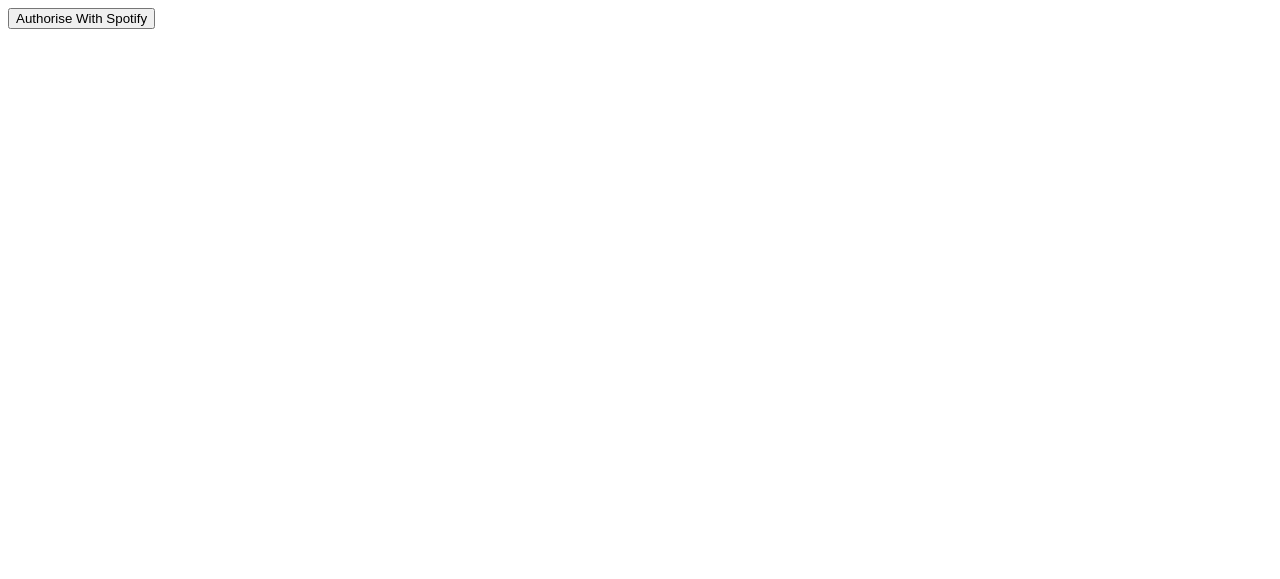
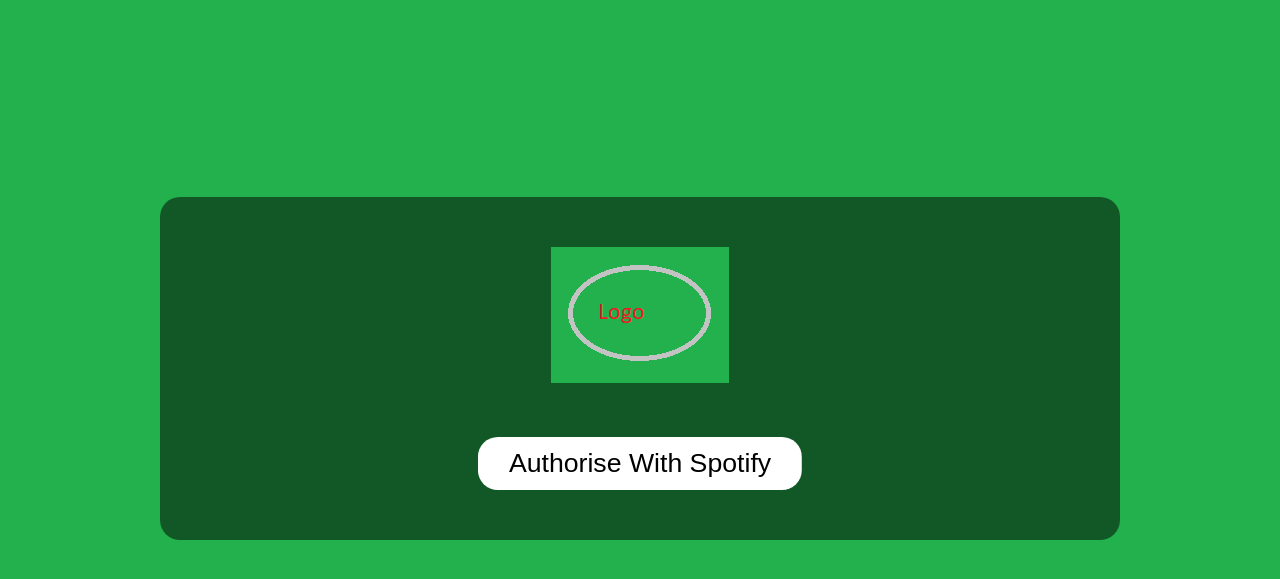
Before and after one commit to danperks/SpotifyGroupPlaylist, a Flask app: template templates/index.html in a window 1280 px wide. Shown: the top 579 px of the page. Run offline with Flask 2, Linux system fonts and the light colour scheme; the template is opened without the code that fills it, so the values that code supplies are empty; parts of the project's set-up code (start-up, migrations or seed data) failed here and were passed over; some libraries are stand-ins or nearby versions.

Commit message:
Index page improved and made green
Added landing page at index - very green
Added logo from design documents
Added CSS styling to the main page
Note: Not final design (or anywhere near it hopefully)

```diff
--- a/static/main.css
+++ b/static/main.css
@@ -0,0 +1,59 @@
+body {
+    background: #22b14c;
+    width: 100vw;
+    height: 100vh;
+    margin: 0;
+}
+
+body div.container {
+    align-content: center;
+    padding: 50px 0;
+    width: 80vw;
+    max-width: 60em;
+    background: rgba(0,0,0,0.5);
+    border-radius: 20px;
+}
+
+.central-x {
+    position: relative;
+    left: 50%;
+    transform: translateX(-50%);
+}
+
+.central-y-child {
+    display: flex;
+    justify-content: center;
+    align-items: center;
+}
+
+button.login-button {
+    text-align: center;;
+    min-width: 200px;
+    font-size: 20pt;
+    padding: 10px 30px;
+    background-color: rgba(255,255,255,1);
+    border: 1px solid transparent;
+    display: inline-block;
+    border-radius: 20px;
+    transition: background-color 0.5s;
+}
+
+button.login-button:hover{
+    text-align: center;;
+    min-width: 200px;
+    font-size: 20pt;
+    padding: 10px 30px;
+    background-color: #54e07e;
+
+    border-radius: 20px;
+}
+
+
+@media (max-width: 5em) {
+    div button.login-button {
+        max-width: 60vw;
+        min-width: 30vw;
+        font-size: 22pt;
+        text-align: center;
+    }
+}
--- a/templates/index.html
+++ b/templates/index.html
@@ -2,10 +2,16 @@
 <html>
 <head>
     <title>Spotify Group Bangers</title>
-    <link rel="stylesheet" type="text/css" href="/static/css/main.css">
-    <button onclick="location.href = '\SpotifyAuthorise';">Authorise With Spotify</button>
+    <link rel="stylesheet" type="text/css" href="../static/main.css">
 </head>
-<body>
-
+<body class="central-y-child">
+    <div class="container" style="margin-bottom: 4em;">
+        <div class="logo central-x">
+            <img class="logo central-x" src="../static/logo.png" alt="logo">
+        </div>
+        <div style="margin-top:50px;">
+            <button onclick="location.href = '\SpotifyAuthorise';" class="login-button central-x">Authorise With Spotify</button>
+        </div>
+    </div>
 </body>
 </html>
```
Also changed, not shown: static/logo.png (added).
